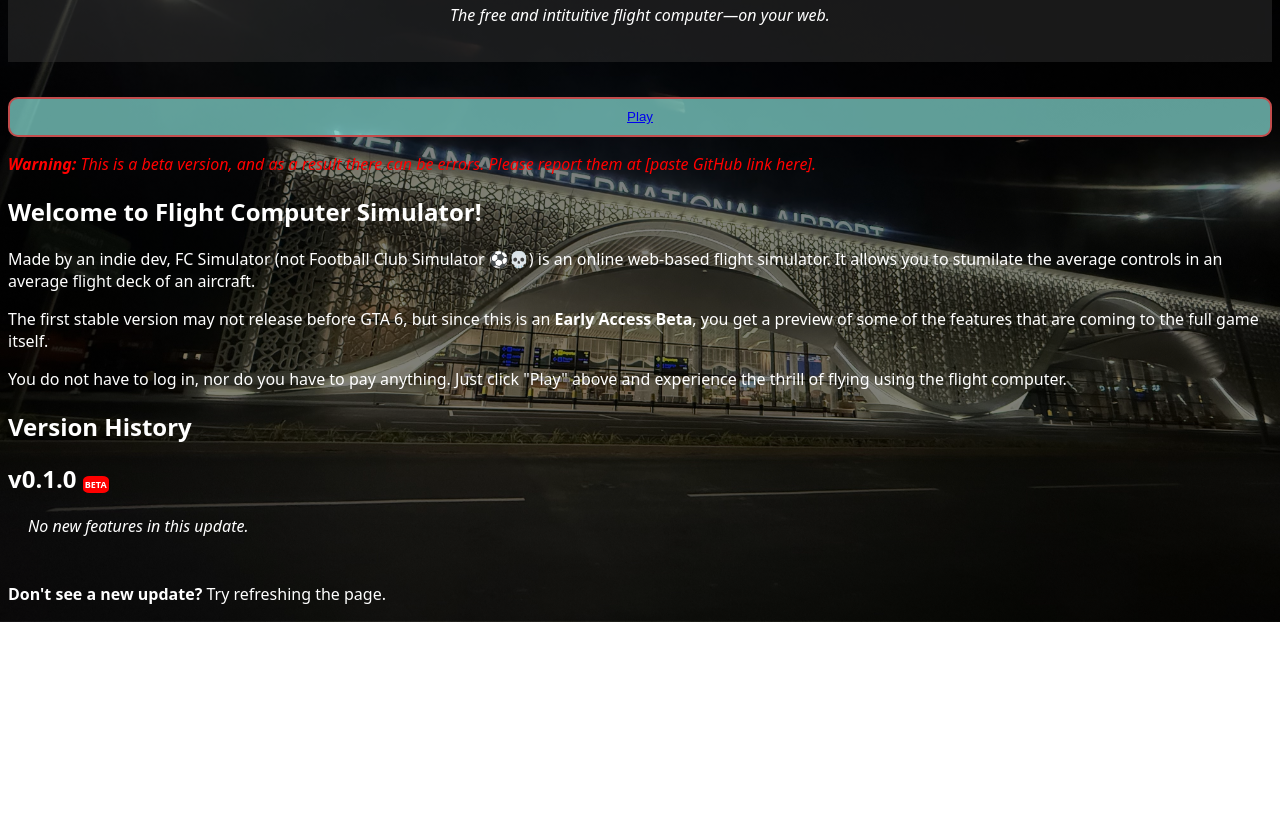
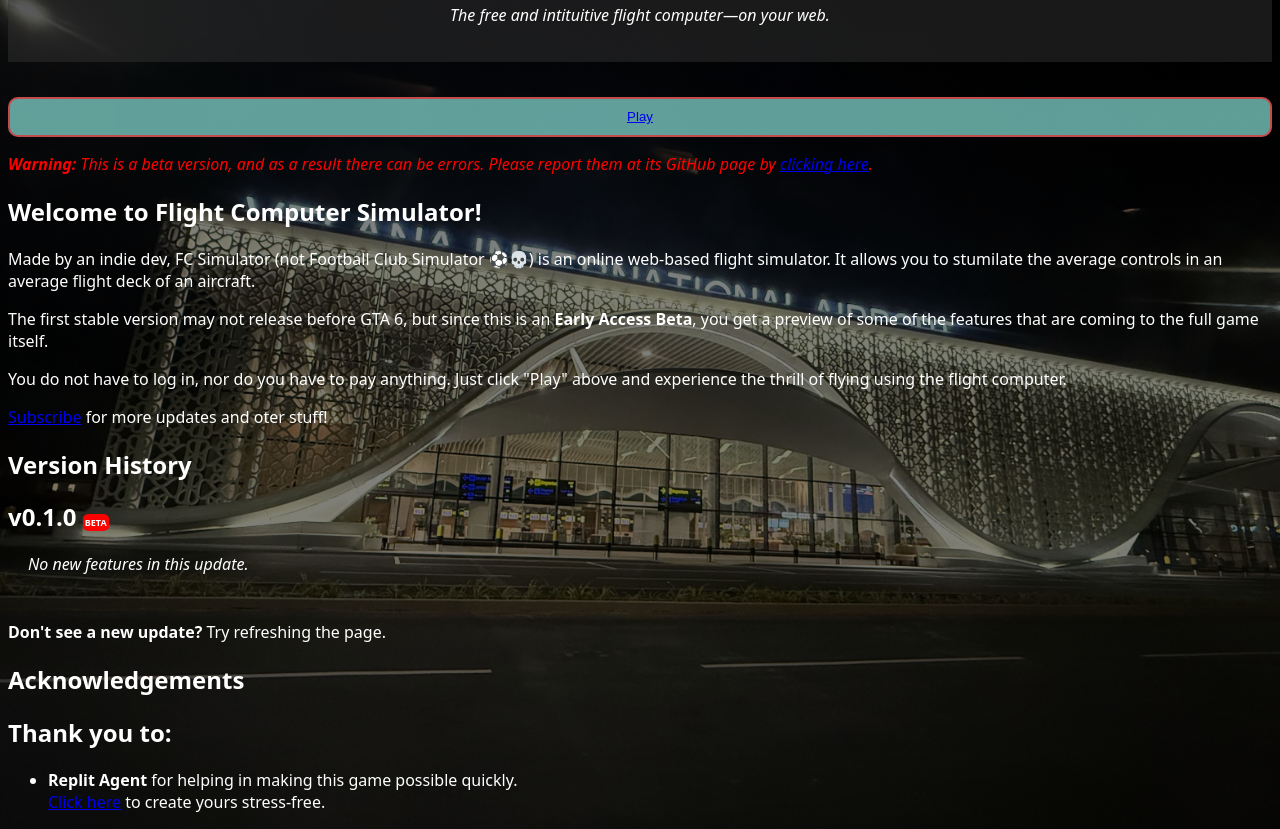
Before and after one commit to IsmailMid/Flight-Computer, a plain HTML site: page index.html in a window 1280 px wide. Shown: the part 97-926 px from the top of the page. Before the commit the page ends 800 px from the top, so only its background shows below. Drawn offline with Linux system fonts and the light colour scheme.

Commit message:
Update index.html

```diff
--- a/index.html
+++ b/index.html
@@ -56,14 +56,15 @@
   <main>
     <section id="body-contents">
       <div class="play-button">
-        <button><a href="fc.html">Play</a></button>
-        <p style="color: #ff0000;"><i><b>Warning:</b> This is a beta version, and as a result there can be errors. Please report them at [paste GitHub link here].</i></p>
+        <button><a href="flight-computer-simulator.html">Play</a></button>
+        <p style="color: #ff0000;"><i><b>Warning:</b> This is a beta version, and as a result there can be errors. Please report them at its GitHub page by <a href="https://github.com/IsmailMid/flight-computer-simulator/issues">clicking here</a>.</i></p>
       </div>
       <div class="description">
         <h1>Welcome to Flight Computer Simulator!</h1>
         <p>Made by an indie dev, FC Simulator (not Football Club Simulator ⚽️💀) is an online web-based flight simulator. It allows you to stumilate the average controls in an average flight deck of an aircraft.</p>
         <p>The first stable version may not release before GTA 6, but since this is an <b>Early Access Beta</b>, you get a preview of some of the features that are coming to the full game itself.</p>
         <p>You do not have to log in, nor do you have to pay anything. Just click "Play" above and experience the thrill of flying using the flight computer.</p>
+        <p><a href="https://www.youtube.com/@IsmailMidhath">Subscribe</a> for more updates and oter stuff!</p>
       </div>
       <div class="versions">
         <h1>Version History</h1>
@@ -73,6 +74,13 @@
         </div>
         <p style="padding-top: 30px;"><b>Don't see a new update?</b> Try refreshing the page.</p>
       </div>
+      <div class="acknowledgements">
+        <h1>Acknowledgements</h1>
+        <h2>Thank you to:</h2>
+        <ul>
+          <li><b>Replit Agent</b> for helping in making this game possible quickly. <br> <a href="https://replit.com/">Click here</a> to create yours stress-free.</li>
+        </ul>
+      </div>
     </section>
   </main>
 </body>
```
